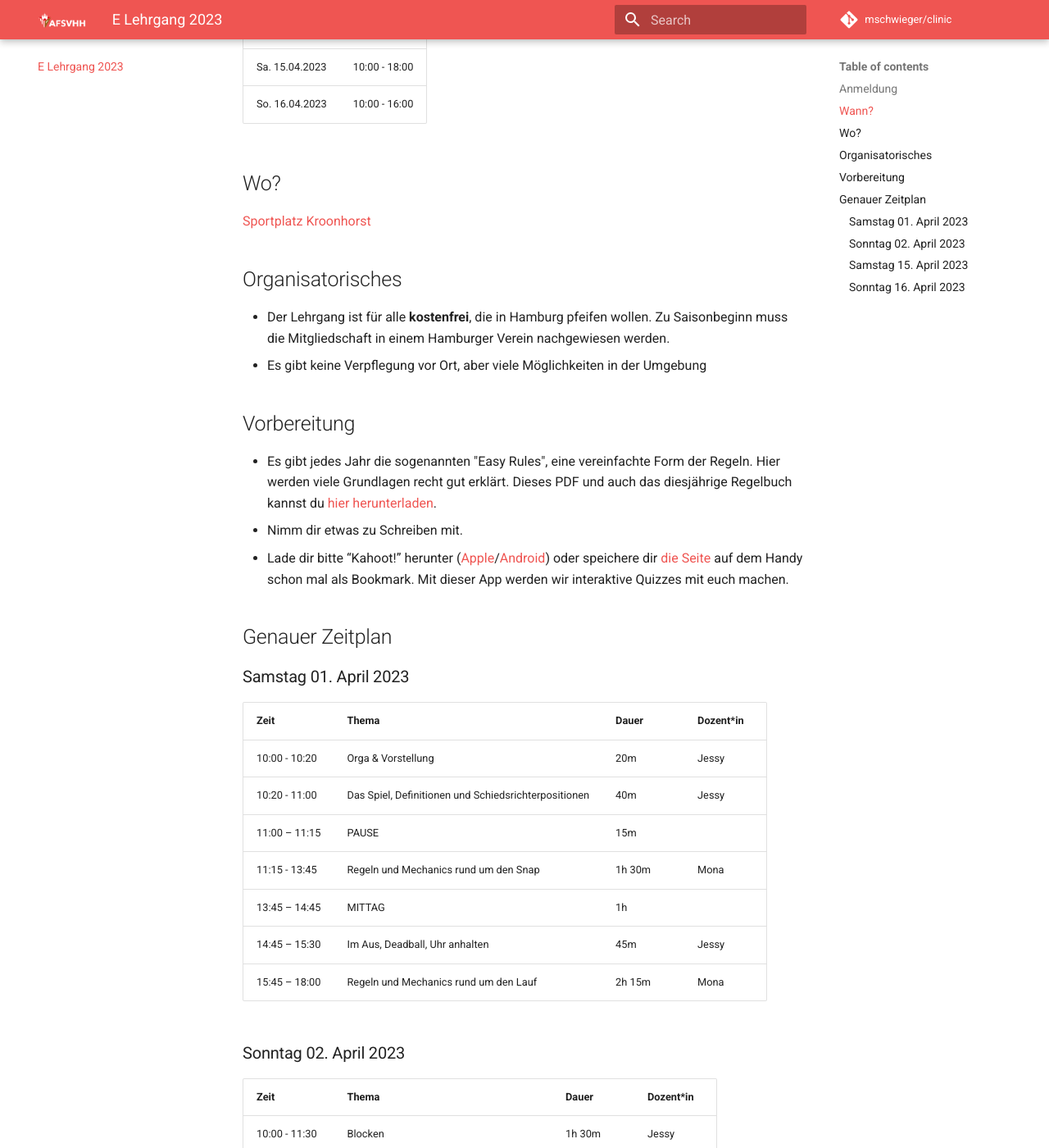
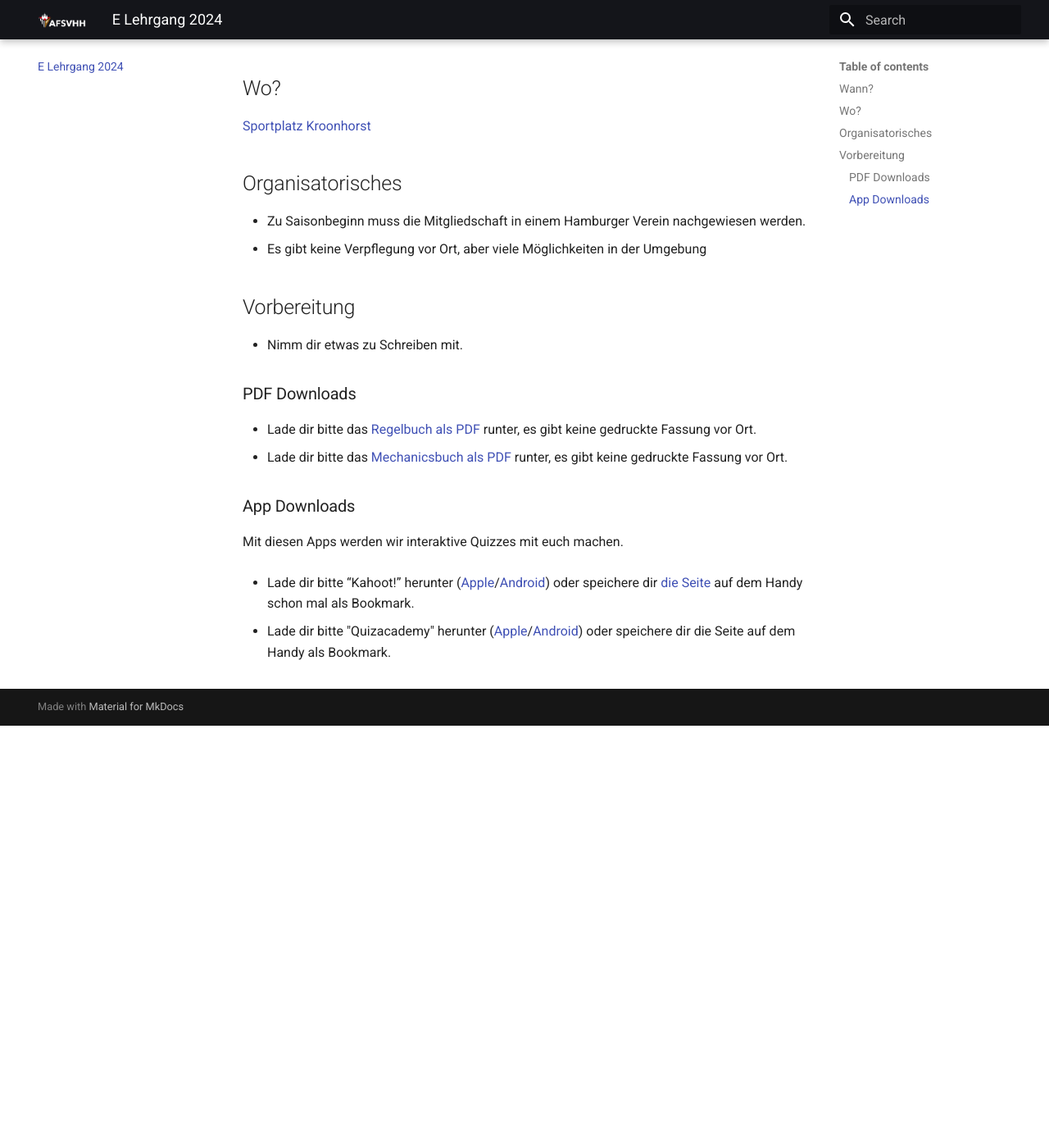
Before and after one commit to mschwieger/clinic, an MkDocs documentation site: the page built from docs/E.md, in a window 1280 px wide and 1400 px high, scrolled down 580 px. Shown: the whole window at 82% size. Built offline with MkDocs 1.6.1 and Material for MkDocs 9.7.7, drawn with Linux system fonts in a browser that asks for light colours; comment, search, counter and statistics services are not loaded; after the commit the page ends 1465 px from its top, so only the background shows below that; some of the changed text lies outside the part shown.

Commit message:
2024 update

```diff
--- a/docs/B.md
+++ b/docs/B.md
@@ -1,8 +1,8 @@
-# B Lehrgang 2023
+# B Lehrgang 2024
 
-11.02./12.02.2023
+16./17.03.2024
 
-## Zeitplan Samstag 11.02.
+<!-- ## Zeitplan Samstag 11.02.
 |Zeit	|Thema |
 |-- |-- |
 |9:30	- 10:30   |Regeländerungen|
@@ -20,9 +20,10 @@
 |12:30 - 13:15	|Overtime|
 |13:15 - 14:00	|Mittagspause|
 |14:00 - 14:45	|Strafadministration/Kommunikation|
-|15:00 - 16:00	|Referee Mechanics|
+|15:00 - 16:00	|Referee Mechanics| -->
 
 ## Wo?
+
 Alle Lehrgänge finden in den neuen Schulungsräumen der Hamburg Blue Devils statt.
 
 [Sportplatz Kroonhorst](https://www.google.com/maps/place/Sportplatz+Kroonhorst/@53.5936237,9.8482714,17.68z/data=!4m5!3m4!1s0x47b1877819f7c7e1:0x71c7c59cb65fdea1!8m2!3d53.5929143!4d9.8500437)
--- a/docs/C.md
+++ b/docs/C.md
@@ -1,8 +1,8 @@
-# C Lehrgang 2023
+# C Lehrgang 2024
 
-11.02./12.02.2023
+02.03./03.03.2024
 
-## Zeitplan Samstag 11.02.
+<!-- ## Zeitplan Samstag 11.02.
 |Zeit	|Thema |
 |-- |-- |
 |9:30	- 10:30   |Regeländerungen|
@@ -21,9 +21,10 @@
 |11:45 - 13:15	|Prüfung|
 |13:15 - 14:00	|Mittagspause|
 |14:00 - 14:45	|Strafadministration/Kommunikation|
-|15:00 - 16:00	|Referee Mechanics|
+|15:00 - 16:00	|Referee Mechanics| -->
 
 ## Wo?
+
 Alle Lehrgänge finden in den neuen Schulungsräumen der Hamburg Blue Devils statt.
 
 [Sportplatz Kroonhorst](https://www.google.com/maps/place/Sportplatz+Kroonhorst/@53.5936237,9.8482714,17.68z/data=!4m5!3m4!1s0x47b1877819f7c7e1:0x71c7c59cb65fdea1!8m2!3d53.5929143!4d9.8500437)
--- a/docs/D.md
+++ b/docs/D.md
@@ -1,8 +1,8 @@
-# D Lehrgang 2023
+# D Lehrgang 2024
 
-18.02./19.02.2023
+24.02./25.02.2024
 
-## Zeitplan Samstag 11.02.
+<!-- ## Zeitplan Samstag 11.02.
 |Zeit	|Thema |
 |-- |-- |
 |9:45	- 10:45   |Regeländerungen|
@@ -17,9 +17,10 @@
 |10:00 - 11:30	|Kicks|
 |11:30 - 12:00	|Mittagspause|
 |12:00 - 14:00	|Prüfung|
-|14:00 - 16:00	|Mechanics und offene Fragen|
+|14:00 - 16:00	|Mechanics und offene Fragen| -->
 
 ## Wo?
+
 Alle Lehrgänge finden in den neuen Schulungsräumen der Hamburg Blue Devils statt.
 
 [Sportplatz Kroonhorst](https://www.google.com/maps/place/Sportplatz+Kroonhorst/@53.5936237,9.8482714,17.68z/data=!4m5!3m4!1s0x47b1877819f7c7e1:0x71c7c59cb65fdea1!8m2!3d53.5929143!4d9.8500437)
--- a/docs/E.md
+++ b/docs/E.md
@@ -1,10 +1,6 @@
-# E Lehrgang 2023
+# E Lehrgang 2024
 
 Hier findest du die gesammelten Informationen zum diesjährigen E-Lizenz Lehrgang.
-
-## Anmeldung
-
-Bitte melde dich [hier online](https://e-anmeldung.afsvhh.de/) an.
 
 ## Wann?
 
@@ -12,72 +8,78 @@
 
 | Datum          | Uhrzeit       |
 | -------------- | ------------- |
-| Sa. 01.04.2023 | 10:00 - 18:00 |
-| So. 02.04.2023 | 10:00 - 16:00 |
-| Sa. 15.04.2023 | 10:00 - 18:00 |
-| So. 16.04.2023 | 10:00 - 16:00 |
+| Sa. 17.02.2024 | 10:00 - 18:00 |
+| So. 18.02.2024 | 10:00 - 16:00 |
+| Sa. 02.03.2024 | 10:00 - 18:00 |
+| So. 03.03.2024 | 10:00 - 16:00 |
 
 ## Wo?
 
 [Sportplatz Kroonhorst](https://www.google.com/maps/place/Hamburg+Blue+Devils/@53.5938851,9.8498219,16.06z/data=!4m5!3m4!1s0x0:0xcfac1eb09bcfa201!8m2!3d53.5928715!4d9.8495544)
 
+## Organisatorisches
 
-## Organisatorisches
-- Der Lehrgang ist für alle **kostenfrei**, die in Hamburg pfeifen wollen. Zu Saisonbeginn muss die Mitgliedschaft in einem Hamburger Verein nachgewiesen werden.
-- Es gibt keine Verpflegung vor Ort, aber viele Möglichkeiten in der Umgebung
-
+-   Zu Saisonbeginn muss die Mitgliedschaft in einem Hamburger Verein nachgewiesen werden.
+-   Es gibt keine Verpflegung vor Ort, aber viele Möglichkeiten in der Umgebung
 
 ## Vorbereitung
 
--   Es gibt jedes Jahr die sogenannten "Easy Rules", eine vereinfachte Form der Regeln. Hier werden viele Grundlagen recht gut erklärt.
-    Dieses PDF und auch das diesjährige Regelbuch kannst du [hier herunterladen](https://afsvd.de/downloads/).
 -   Nimm dir etwas zu Schreiben mit.
--   Lade dir bitte “Kahoot!” herunter ([Apple](https://itunes.apple.com/de/app/kahoot-play-create-quizzes/id1131203560?mt=8)/[Android](https://play.google.com/store/apps/details?id=no.mobitroll.kahoot.android&hl=de)) oder speichere dir [die Seite](https://kahoot.it/) auf dem Handy schon mal als Bookmark. Mit dieser App werden wir interaktive Quizzes mit euch machen.
 
-## Genauer Zeitplan
+### PDF Downloads
+
+-   Lade dir bitte das [Regelbuch als PDF](https://afsvd.de/downloads/) runter, es gibt keine gedruckte Fassung vor Ort.
+-   Lade dir bitte das [Mechanicsbuch als PDF](https://afsvd.de/downloads/) runter, es gibt keine gedruckte Fassung vor Ort.
+
+### App Downloads
+
+Mit diesen Apps werden wir interaktive Quizzes mit euch machen.
+
+-   Lade dir bitte “Kahoot!” herunter ([Apple](https://itunes.apple.com/de/app/kahoot-play-create-quizzes/id1131203560?mt=8)/[Android](https://play.google.com/store/apps/details?id=no.mobitroll.kahoot.android&hl=de)) oder speichere dir [die Seite](https://kahoot.it/) auf dem Handy schon mal als Bookmark.
+
+-   Lade dir bitte "Quizacademy" herunter ([Apple](https://apps.apple.com/de/app/quizacademy/id1512823709)/[Android](https://play.google.com/store/apps/details?id=de.lecommsulting.proquiz)) oder speichere dir die Seite auf dem Handy als Bookmark.
+
+<!-- ## Genauer Zeitplan
 
 ### Samstag 01. April 2023
 
-| Zeit          | Thema                                                | Dauer                 | Dozent*in |
-| ------------- | ---------------------------------------------------- | --------------------- | --------- |
-| 10:00 - 10:20 | Orga & Vorstellung                                   | 20m                   | Jessy     |
-| 10:20 - 11:00 | Das Spiel, Definitionen und Schiedsrichterpositionen | 40m                   | Jessy     |
-| 11:00 – 11:15 | PAUSE                                                | 15m                   |           |
-| 11:15 - 13:45 | Regeln und Mechanics rund um den Snap                | 1h 30m                | Mona      |
-| 13:45 – 14:45 | MITTAG                                               | 1h                    |           |
-| 14:45 – 15:30 | Im Aus, Deadball, Uhr anhalten                       | 45m                   | Jessy     |
-| 15:45 – 18:00 | Regeln und Mechanics rund um den Lauf                | 2h 15m                | Mona      |
+| Zeit          | Thema                                                | Dauer  | Dozent\*in |
+| ------------- | ---------------------------------------------------- | ------ | ---------- |
+| 10:00 - 10:20 | Orga & Vorstellung                                   | 20m    | Jessy      |
+| 10:20 - 11:00 | Das Spiel, Definitionen und Schiedsrichterpositionen | 40m    | Jessy      |
+| 11:00 – 11:15 | PAUSE                                                | 15m    |            |
+| 11:15 - 13:45 | Regeln und Mechanics rund um den Snap                | 1h 30m | Mona       |
+| 13:45 – 14:45 | MITTAG                                               | 1h     |            |
+| 14:45 – 15:30 | Im Aus, Deadball, Uhr anhalten                       | 45m    | Jessy      |
+| 15:45 – 18:00 | Regeln und Mechanics rund um den Lauf                | 2h 15m | Mona       |
 
 ### Sonntag 02. April 2023
 
-| Zeit          | Thema                                 | Dauer  | Dozent*in |
-| ------------- | ------------------------------------- | ------ | --------- |
-| 10:00 - 11:30 | Blocken                               | 1h 30m | Jessy     |
-| 11:30 – 11:45 | PAUSE                                 | 15m    |           |
-| 11:45 - 13:15 | Regeln und Mechanics rund um den Pass | 1h 30m | Jessy     |
-| 13:15 - 14:15 | MITTAG                                | 1h     |           |
-| 14:15 – 16:00 | Free Kicks                            | 1h 45m | Mona      |
+| Zeit          | Thema                                 | Dauer  | Dozent\*in |
+| ------------- | ------------------------------------- | ------ | ---------- |
+| 10:00 - 11:30 | Blocken                               | 1h 30m | Jessy      |
+| 11:30 – 11:45 | PAUSE                                 | 15m    |            |
+| 11:45 - 13:15 | Regeln und Mechanics rund um den Pass | 1h 30m | Jessy      |
+| 13:15 - 14:15 | MITTAG                                | 1h     |            |
+| 14:15 – 16:00 | Free Kicks                            | 1h 45m | Mona       |
 
 ### Samstag 15. April 2023
 
-
-| Zeit          | Thema                          | Dauer  | Dozent*in |
-| ------------- | ------------------------------ | ------ | --------- |
-| 10:00 - 10:45 | Fragen/Wiederholung            | 45m    |           |
-| 10:45 - 11:00 | PAUSE                          | 15m    |           |
-| 11:00 – 12:00 | Punkte, Antrieb, Verantwortung | 1h     | Brian     |
-| 12:00 – 13:00 | Scrimmage Kicks                | 1h     | Jessy     |
-| 13:00 – 14:15 | MITTAG                         | 1h 15m    |           |
-| 14:15 - 15:30 | Scrimmage Begleiten            | 1h 15m |           |
-| 15:30 - 15:45 | PAUSE                          | 15m    |           |
-| 15:45 – 17:45 | Regel 9                        | 2h     | Matthis   |
-
-
+| Zeit          | Thema                          | Dauer  | Dozent\*in |
+| ------------- | ------------------------------ | ------ | ---------- |
+| 10:00 - 10:45 | Fragen/Wiederholung            | 45m    |            |
+| 10:45 - 11:00 | PAUSE                          | 15m    |            |
+| 11:00 – 12:00 | Punkte, Antrieb, Verantwortung | 1h     | Brian      |
+| 12:00 – 13:00 | Scrimmage Kicks                | 1h     | Jessy      |
+| 13:00 – 14:15 | MITTAG                         | 1h 15m |            |
+| 14:15 - 15:30 | Scrimmage Begleiten            | 1h 15m |            |
+| 15:30 - 15:45 | PAUSE                          | 15m    |            |
+| 15:45 – 17:45 | Regel 9                        | 2h     | Matthis    |
 
 ### Sonntag 16. April 2023
 
-| Zeit          | Thema                                 | Dauer  | Dozent*in |
-| ------------- | ------------------------------------- | ------ | --------- |
-| 10:00 - 12:30 | Wiederholung und Fragen               | 2h 30m |           |
-| 12:30 - 13:30 | MITTAG                                | 1h     |           |
-| 13:30 – 15:30 | Prüfung                               | 2h     |           |
+| Zeit          | Thema                   | Dauer  | Dozent\*in |
+| ------------- | ----------------------- | ------ | ---------- |
+| 10:00 - 12:30 | Wiederholung und Fragen | 2h 30m |            |
+| 12:30 - 13:30 | MITTAG                  | 1h     |            |
+| 13:30 – 15:30 | Prüfung                 | 2h     |            | -->
--- a/mkdocs.yml
+++ b/mkdocs.yml
@@ -1,7 +1,5 @@
 site_name: AFSVHH Lehrgänge
 site_url: https://clinic.afsvhh.de
-repo_url: https://github.com/mschwieger/clinic
-repo_name: mschwieger/clinic
 edit_uri: edit/main/docs/
 theme:
     name: material
@@ -9,27 +7,27 @@
     favicon: assets/images/favicon.png
     locale: de
     palette:
-        primary: red
+        primary: black
     features:
         - navigation.tabs
 nav:
-    -  "index.md"
-    - "B.md"
-    - "C.md"
-    - "D.md"
-    - "E.md"
-    - "| Downloads": "https://afsvd.de/downloads/"
+    - 'index.md'
+    - 'B.md'
+    - 'C.md'
+    - 'D.md'
+    - 'E.md'
+    - '| Downloads': 'https://afsvd.de/downloads/'
 
 plugins:
     - search:
-        lang: de
+          lang: de
     - git-revision-date-localized:
-        enable_creation_date: false
-        fallback_to_build_date: false
-        type: iso_datetime
+          enable_creation_date: false
+          fallback_to_build_date: false
+          type: iso_datetime
 markdown_extensions:
     - toc:
-        permalink: "#"
+          permalink: '#'
     - admonition
     - tables
     - attr_list
@@ -43,12 +41,12 @@
     - pymdownx.tilde
     - pymdownx.details
     - pymdownx.superfences:
-        custom_fences:
-            - name: mermaid
-              class: mermaid
-              format: !!python/name:pymdownx.superfences.fence_code_format
+          custom_fences:
+              - name: mermaid
+                class: mermaid
+                format: !!python/name:pymdownx.superfences.fence_code_format
     - pymdownx.emoji:
-        emoji_index: !!python/name:materialx.emoji.twemoji
-        emoji_generator: !!python/name:materialx.emoji.to_svg
+          emoji_index: !!python/name:materialx.emoji.twemoji
+          emoji_generator: !!python/name:materialx.emoji.to_svg
     - pymdownx.tabbed:
-        alternate_style: true
+          alternate_style: true
```
Also changed, not shown: docs/index.md (+19 -17 lines).
